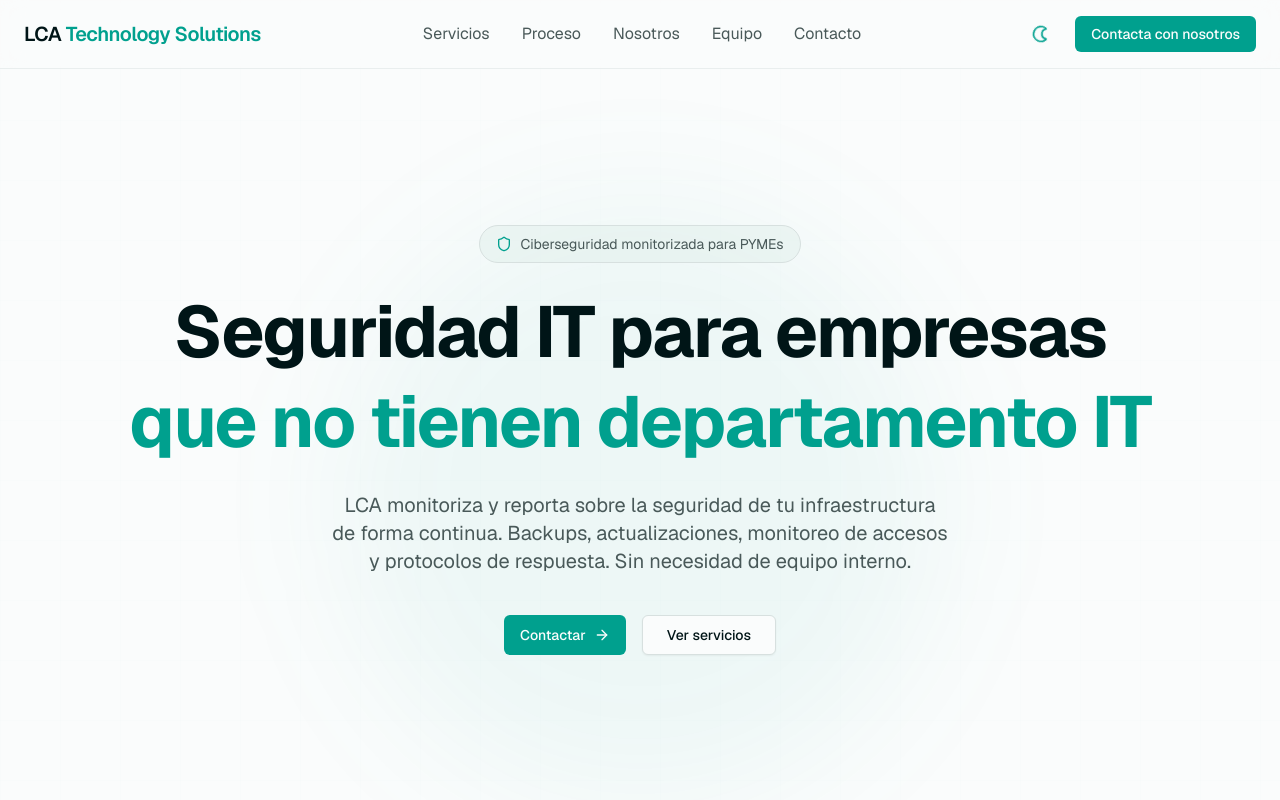
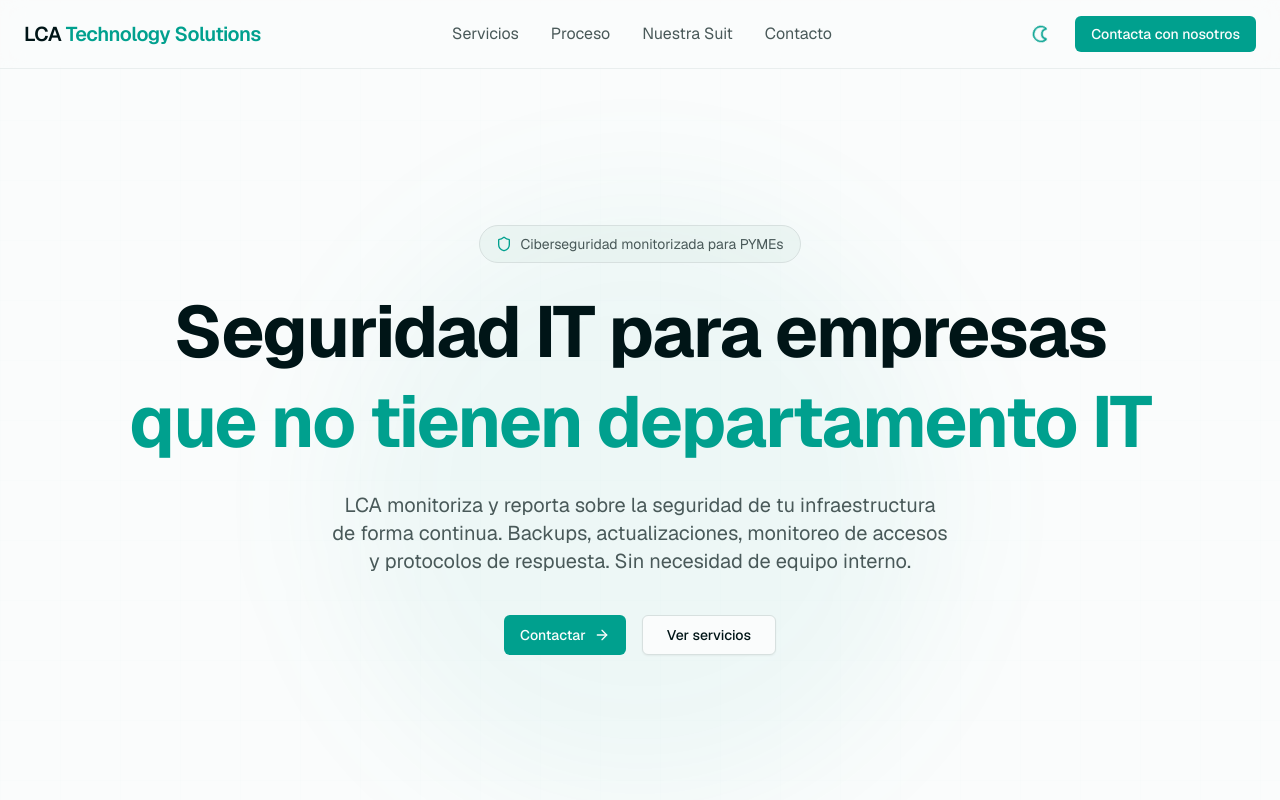
Before and after one commit to loren-hub/lca, a Next.js app: page / in a window 1280 px wide. Shown: the top 800 px of the page. Built offline with nearby package versions, Linux system fonts and the light colour scheme.

Commit message:
eliminamos el team y cambiamos todas las instancias de "nosotros" por "suit" o "nuestra suit"

```diff
--- a/app/page.tsx
+++ b/app/page.tsx
@@ -20,7 +20,6 @@ export default function Home() {
       <Services />
       <Process />
       <About />
-      <Team />
       <Contact />
       <Footer />
     </>
--- a/app/sitemap.ts
+++ b/app/sitemap.ts
@@ -31,7 +31,7 @@ export default function sitemap(): MetadataRoute.Sitemap {
       priority: 0.6,
     },
     {
-      url: `${baseUrl}#nosotros`,
+      url: `${baseUrl}#suit`,
       lastModified: new Date(),
       changeFrequency: 'monthly',
       priority: 0.6,
--- a/components/about.tsx
+++ b/components/about.tsx
@@ -47,10 +47,10 @@ const msApps = [
 
 export function About() {
   return (
-    <section id="nosotros" className="px-6 py-24 md:py-32">
+    <section id="suit" className="px-6 py-24 md:py-32">
       <div className="mx-auto max-w-7xl">
         <div className="max-w-3xl mb-16">
-          <p className="mb-3 font-mono text-sm uppercase tracking-wider text-primary sm:text-base">Nosotros</p>
+          <p className="mb-3 font-mono text-sm uppercase tracking-wider text-primary sm:text-base">Suit</p>
           <h2 className="mb-6 text-balance text-3xl font-bold tracking-tight md:text-4xl">
             Las herramientas que utilizamos
           </h2>
--- a/components/footer.tsx
+++ b/components/footer.tsx
@@ -4,7 +4,7 @@ import { Instagram, Linkedin } from 'lucide-react'
 const footerLinks = [
   { href: '#servicios', label: 'Servicios' },
   { href: '#proceso', label: 'Proceso' },
-  { href: '#nosotros', label: 'Nosotros' },
+  { href: '#suit', label: 'Nuestra Suit' },
   { href: '#contacto', label: 'Contacto' },
 ]
 
--- a/components/header.tsx
+++ b/components/header.tsx
@@ -9,8 +9,7 @@ import { ThemeToggle } from '@/components/theme-toggle'
 const navLinks = [
   { href: '#servicios', label: 'Servicios' },
   { href: '#proceso', label: 'Proceso' },
-  { href: '#nosotros', label: 'Nosotros' },
-  { href: '#equipo', label: 'Equipo' },
+  { href: '#suit', label: 'Nuestra Suit' },
   { href: '#contacto', label: 'Contacto' },
 ]
 
```
